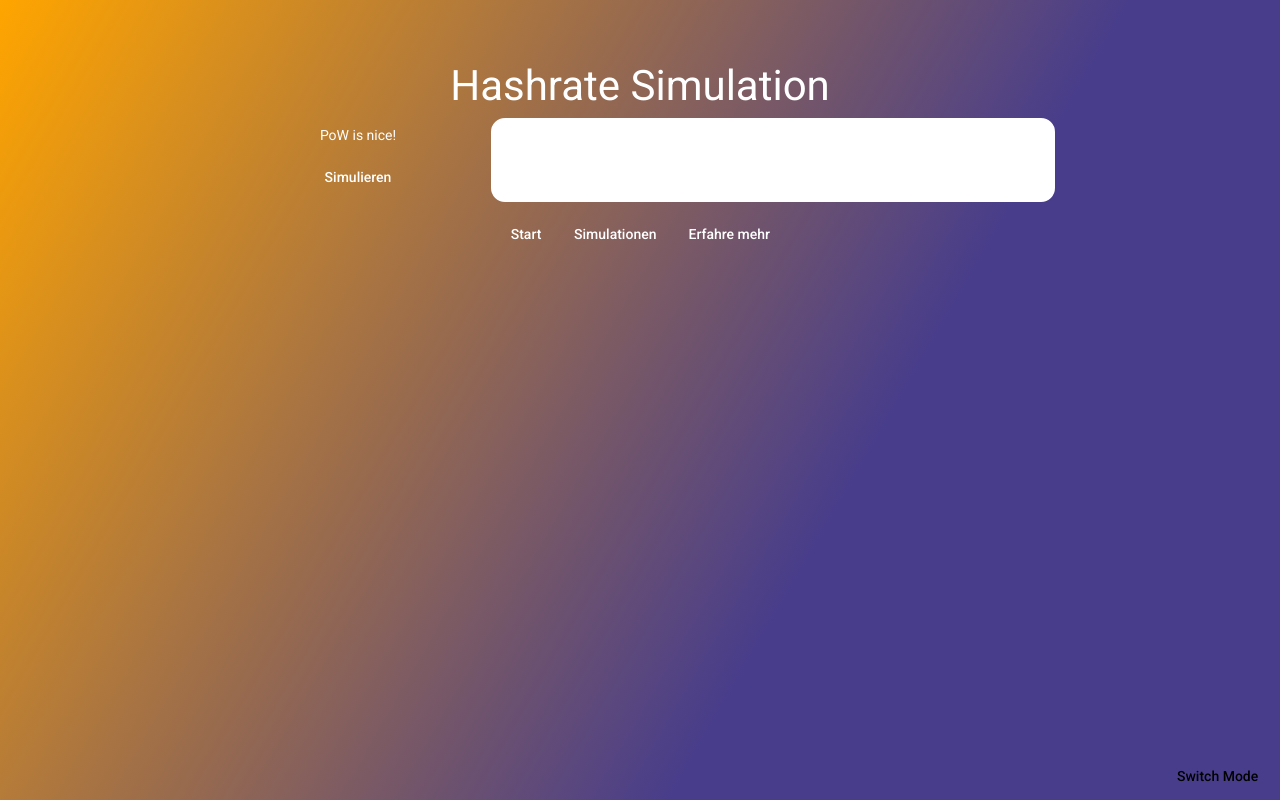
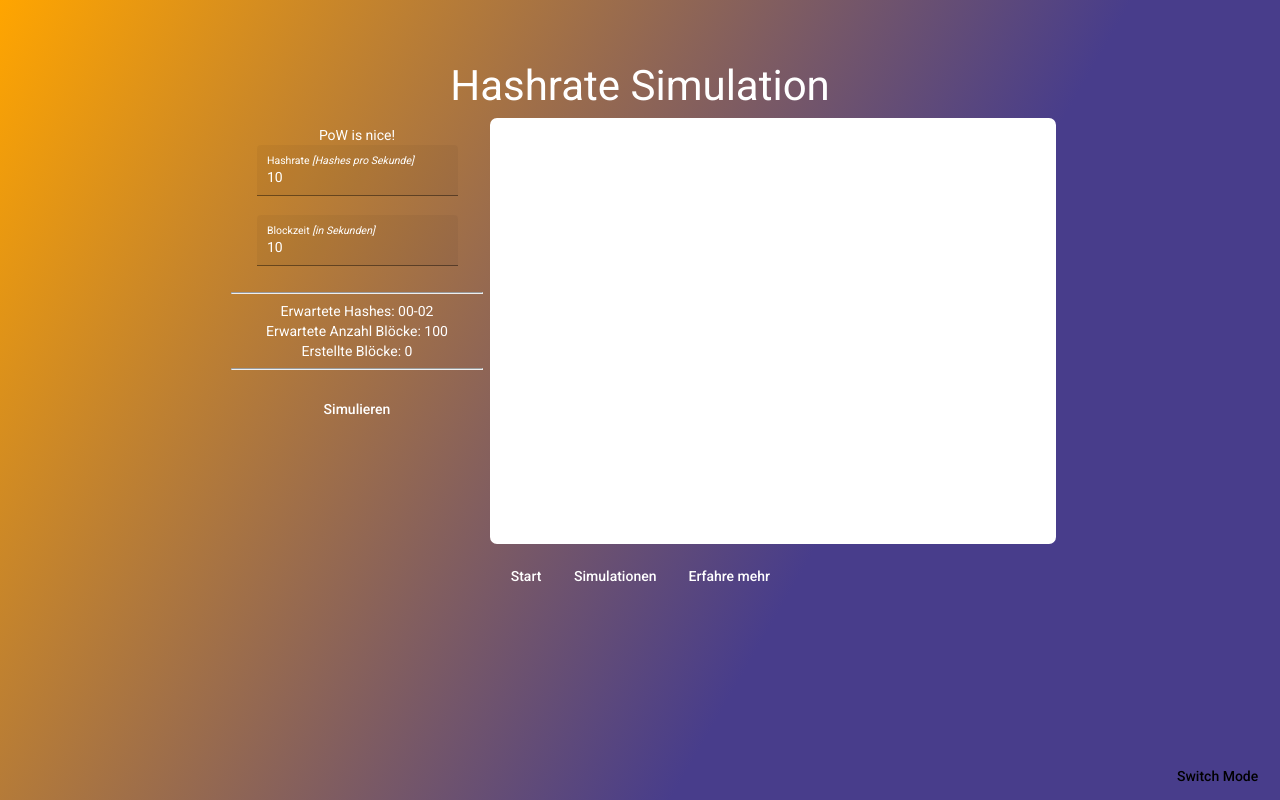
Before and after one commit to MyKaez/btc-playground, an Angular app: page /simple-pow in a window 1280 px wide. Built offline with nearby package versions, Linux system fonts and the light colour scheme.

Commit message:
added logic to simple pow

```diff
--- a/src/app/simple-view/pow/pow.component.html
+++ b/src/app/simple-view/pow/pow.component.html
@@ -4,12 +4,29 @@
         <div class="text">
             PoW is nice!
 
+            <mat-form-field appearance="fill">
+                <mat-label class="input">Hashrate <i>[Hashes pro Sekunde]</i></mat-label>
+                <input type="number" matInput [(ngModel)]="hashRate" min="1" max="50" step="1">
+            </mat-form-field>
+
+            <mat-form-field appearance="fill">
+                <mat-label class="input">Blockzeit <i>[in Sekunden]</i></mat-label>
+                <input type="number" matInput [(ngModel)]="blockTime" min="1" max="50" step="1">
+            </mat-form-field>
+
+            <hr />
+            <span>Erwartete Hashes: {{expectedPrefixes}}</span><br />
+            <span>Erwartete Anzahl Blöcke: {{expectedAmountOfBlocks}}</span><br />
+            <span>Erstellte Blöcke: {{hashes.length}}</span><br />
+
+            <hr />
+
             <div class="buttons">
                 <button mat-button (click)="simulate()">Simulieren</button>
             </div>
         </div>
         <div class="simulation">
-            <span *ngFor="let hash of hashes">{{hash}}<br /></span>
+            <span *ngFor="let hash of hashes.reverse()">{{hash}}<br /></span>
         </div>
     </div>
     <div class="buttons">
--- a/src/app/simple-view/pow/pow.component.ts
+++ b/src/app/simple-view/pow/pow.component.ts
@@ -1,6 +1,6 @@
 import { Component } from '@angular/core';
 import { delay } from 'src/app/shared/delay';
-import { createBlockId } from 'src/app/simulators/helpers/block';
+import { PowService } from 'src/app/simulators/pow/pow.service';
 import { SimpleViewComponent } from '../simple-view.component';
 
 @Component({
@@ -9,9 +9,43 @@ import { SimpleViewComponent } from '../simple-view.component';
   styleUrls: ['../simple-view.component.scss', '../../materials.scss', '../../app.component.scss']
 })
 export class PowComponent {
+  private powService: PowService;
+  private isRunning: boolean;
+  public hashes: string[];
 
-  public simText: string = '';
-  public hashes: string[] = []
+  constructor() {
+    this.hashes = [];
+    this.isRunning = false;
+    this.powService = new PowService();
+  }
+
+  get hashRate(): number {
+    return this.powService.hashRate;
+  }
+
+  set hashRate(value: number) {
+    this.powService.hashRate = value;
+  }
+
+  get blockTime(): number {
+    return this.powService.blockTime;
+  }
+
+  set blockTime(value: number) {
+    this.powService.blockTime = value;
+  }
+
+  get expectedPrefixes(): string {
+    return this.powService.expectedPrefixes;
+  }
+
+  get expectedAmountOfBlocks(): number {
+    return this.powService.expectedAmountOfBlocks;
+  }
+
+  get validationInput(): [leadingZeros: number, probability: number] {
+    return this.powService.validationInput;
+  }
 
   switchMode(): void {
     SimpleViewComponent.app!.switchMode();
@@ -22,10 +56,31 @@ export class PowComponent {
   }
 
   async simulate() {
-    this.simText = '';
-    for (let i = 0; i < 20; i++) {
-      this.hashes.push(createBlockId());
-      await delay(100);
+    if (this.isRunning) {
+      return;
     }
+    this.isRunning = true;
+    this.hashes = [];
+    await this.createJob();
+  }
+
+  createJob(): Promise<string> {
+    return new Promise(async resolve => {
+      while (this.isRunning) {
+        const timeToWait = 1000 / this.hashRate;
+        const validationInput = this.validationInput;
+        for (let i = 0; i < this.hashRate; i++) {
+          const block = this.powService.createBlock(
+            validationInput[0], validationInput[1], 0, 0);
+          this.hashes.push(block.id);
+          if (block.isValid) {
+            this.isRunning = false;
+            break;
+          }
+          await delay(timeToWait);
+        }
+      }
+      resolve('done');
+    });
   }
 }
--- a/src/app/simple-view/simple-view.component.scss
+++ b/src/app/simple-view/simple-view.component.scss
@@ -7,21 +7,12 @@
     .text {
         text-align: left;
     }
-
-    .picture {
-        img {
-            width: 100%;
-            border: 2px solid white;
-            border-radius: 1em;
-            min-width: 7em;
-            max-width: 40em;
-        }
-    }
 }
 
 .inner-start>* {
     padding: 5em;
 }
+
 
 .inner-items {
     color: white;
@@ -57,15 +48,28 @@
     }
 }
 
+.picture {
+    img {
+        width: 100%;
+        border: 2px solid white;
+        border-radius: 1em;
+        min-width: 7em;
+        max-width: 40em;
+    }
+}
+
 .simulation {
     color: black;
     width: 100%;
     background-color: white;
-    border: 2px solid white;
-    border-radius: 1em;
+    border: 3px solid white;
+    border-radius: 0.5em;
     min-width: 7em;
     max-width: 40em;
+    min-height: 30em;
+    max-height: 30em;
     padding: 0;
+    overflow-y: scroll;
 }
 
 .text {
@@ -87,3 +91,7 @@
 .buttons {
     padding-top: 1em;
 }
+
+.input {
+    color: white;
+}
```
